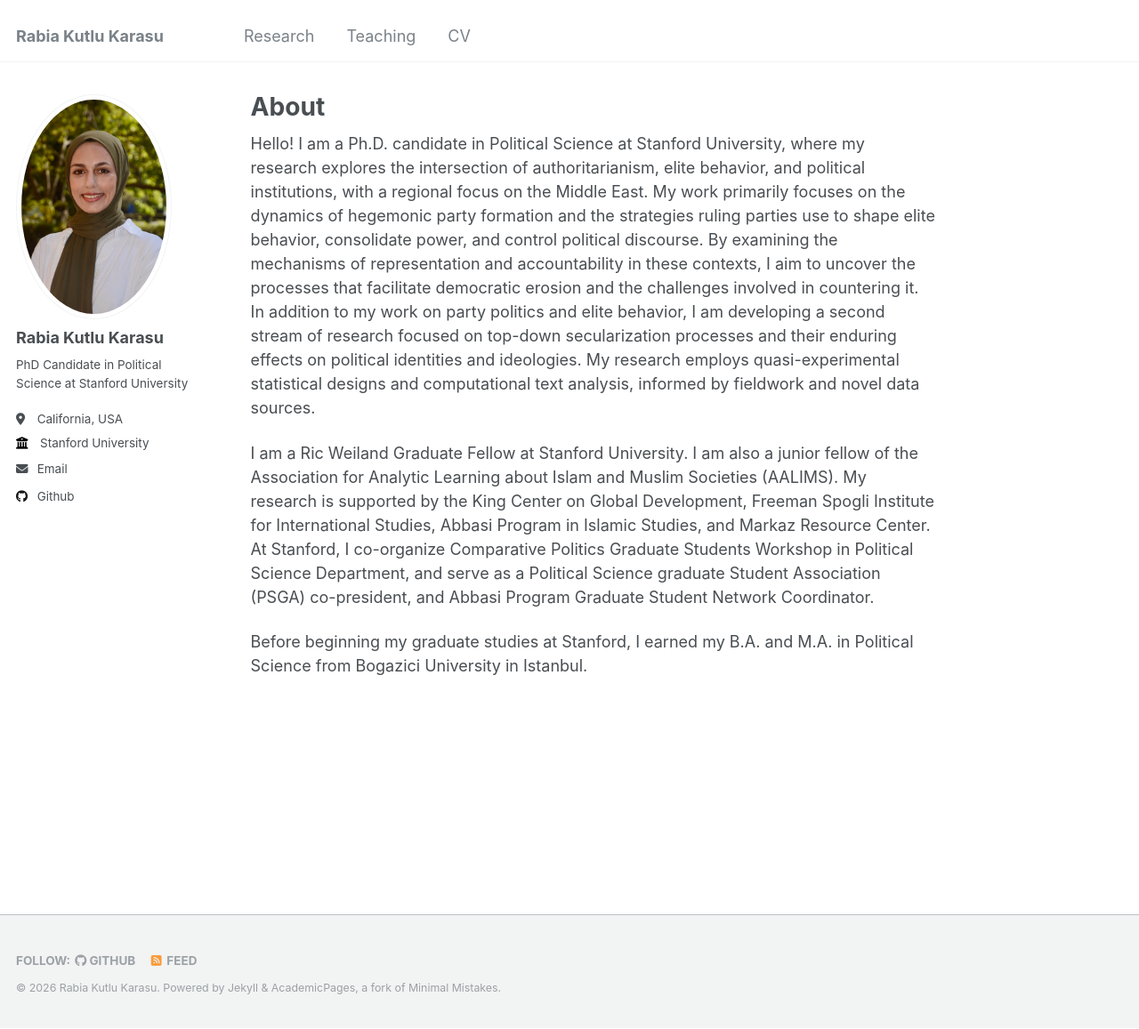
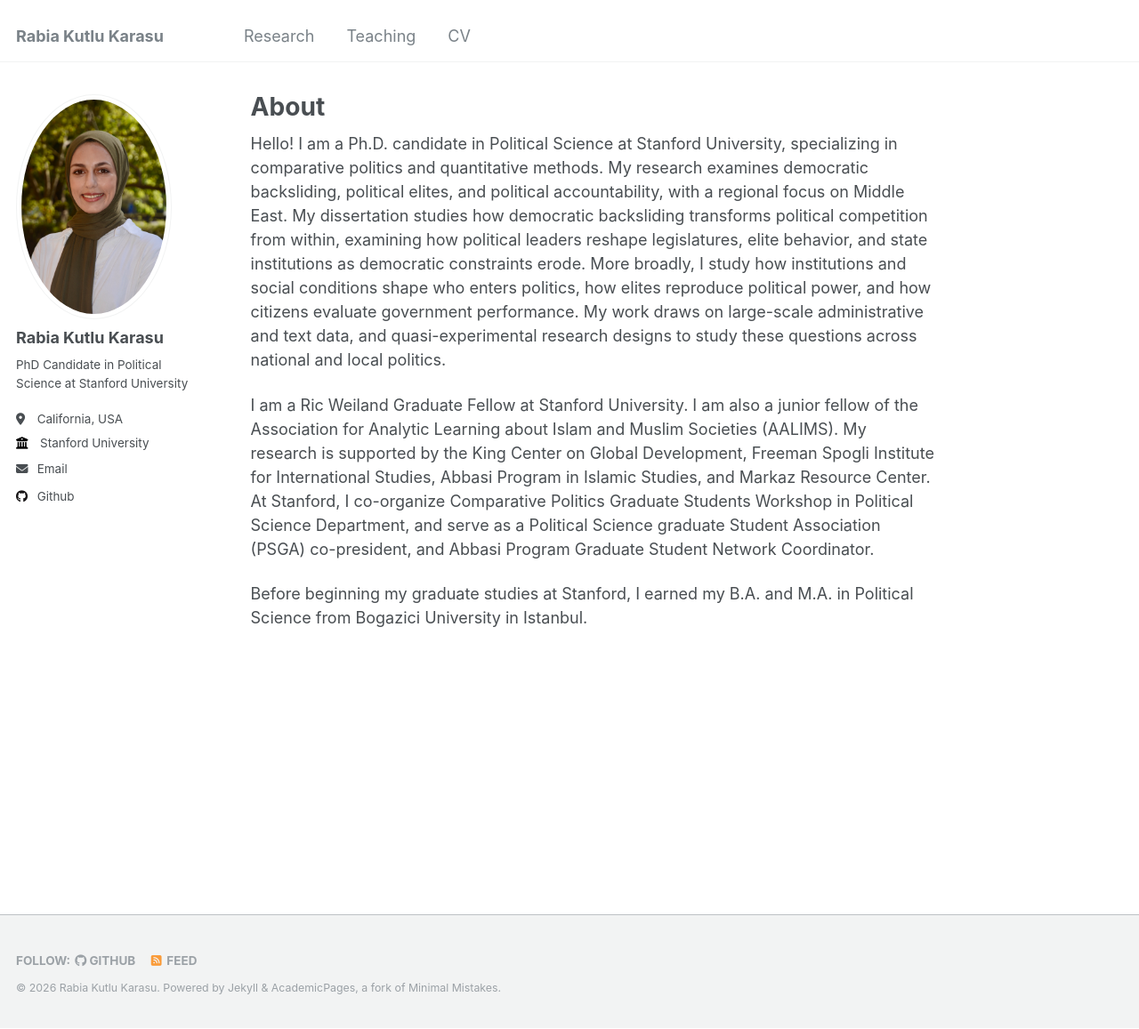
Before and after one commit to rabiakutlukarasu/rabiakutlukarasu.github.io, a Jekyll site: the page built from _pages/about.md, in a window 1280 px wide and 1157 px high. Shown: the whole window at 89% size. Built offline with Jekyll 4.4.1, drawn with Linux system fonts in a browser that asks for light colours.

Commit message:
Update about.md

```diff
--- a/_pages/about.md
+++ b/_pages/about.md
@@ -7,7 +7,8 @@ redirect_from:
   - /about.html
 ---
 
-Hello! I am a Ph.D. candidate in Political Science at Stanford University, where my research explores the intersection of authoritarianism, elite behavior, and political institutions, with a regional focus on the Middle East. My work primarily focuses on the dynamics of hegemonic party formation and the strategies ruling parties use to shape elite behavior, consolidate power, and control political discourse. By examining the mechanisms of representation and accountability in these contexts, I aim to uncover the processes that facilitate democratic erosion and the challenges involved in countering it. In addition to my work on party politics and elite behavior, I am developing a second stream of research focused on top-down secularization processes and their enduring effects on political identities and ideologies. My research employs quasi-experimental statistical designs and computational text analysis, informed by fieldwork and novel data sources.
+Hello! I am a Ph.D. candidate in Political Science at Stanford University, specializing in comparative politics and quantitative methods. My research examines democratic backsliding, political elites, and political accountability, with a regional focus on Middle East. My dissertation studies how democratic backsliding transforms political competition from within, examining how political leaders reshape legislatures, elite behavior, and state institutions as democratic constraints erode. More broadly, I study how institutions and social conditions shape who enters politics, how elites reproduce political power, and how citizens evaluate government performance. My work draws on large-scale administrative and text data, and quasi-experimental research designs to study these questions across national and local politics.
+
 
 I am a Ric Weiland Graduate Fellow at Stanford University. I am also a junior fellow of the Association for Analytic Learning about Islam and Muslim Societies (AALIMS). My research is supported by the King Center on Global Development, Freeman Spogli Institute for International Studies, Abbasi Program in Islamic Studies, and Markaz Resource Center. At Stanford, I co-organize Comparative Politics Graduate Students Workshop in Political Science Department, and serve as a Political Science graduate Student Association (PSGA) co-president, and Abbasi Program Graduate Student Network Coordinator.
 
```
